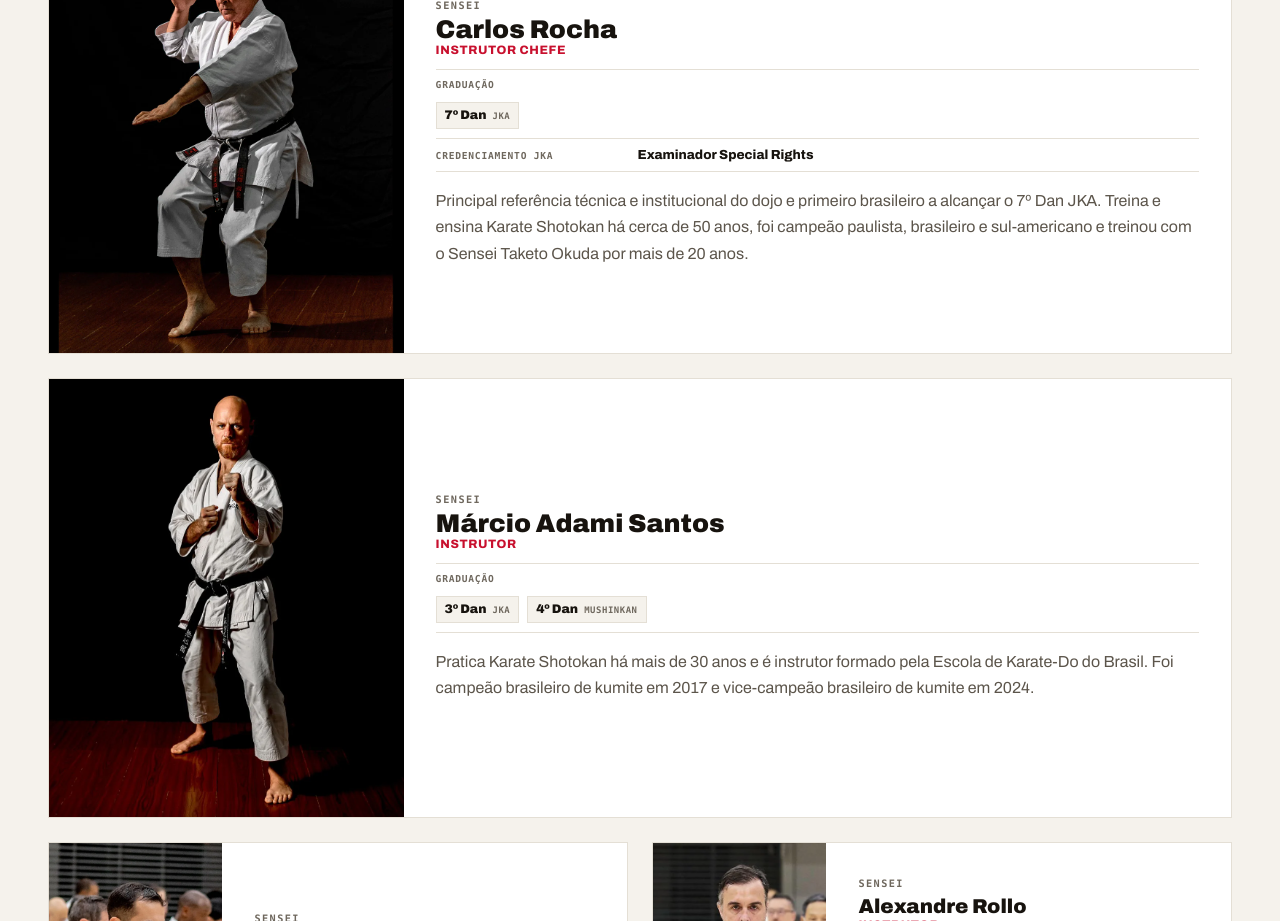
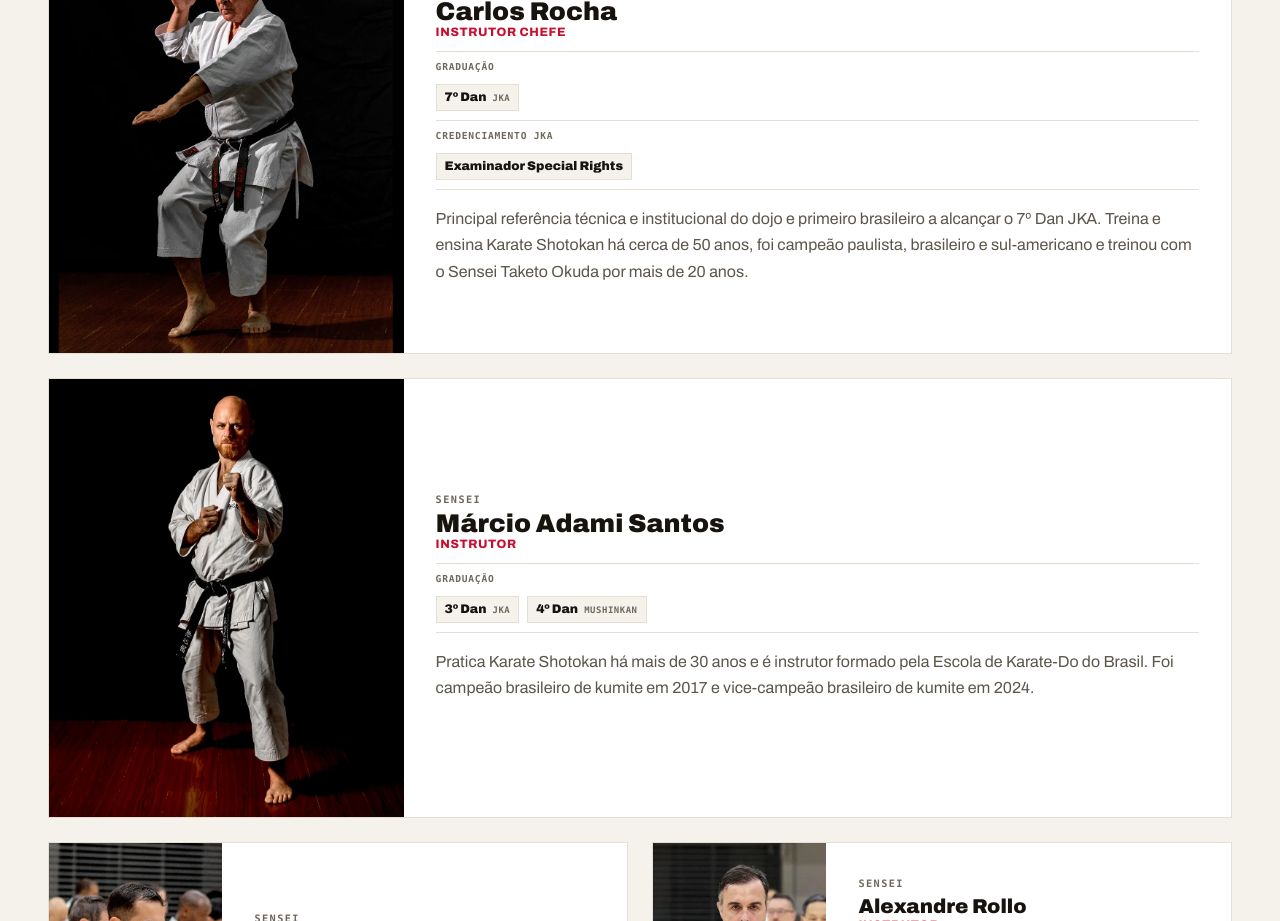
Before and after one commit to rikicx/mushinkan, a Next.js app: page /o-dojo in a window 1280 px wide. Shown: the part 3260-4181 px from the top of the page. Built offline with nearby package versions, Linux system fonts and the light colour scheme; a web font is replaced by a local one.

Commit message:
fix(instructors): standardize credential badges

```diff
--- a/src/components/Cards.module.css
+++ b/src/components/Cards.module.css
@@ -65,14 +65,16 @@
   border-top: 1px solid var(--color-line-soft);
 }
 
-.graduationGroup {
+.graduationGroup,
+.credentialGroup {
   display: grid;
   gap: 10px;
   padding: 9px 0;
   border-bottom: 1px solid var(--color-line-soft);
 }
 
-.graduationGroup dt {
+.graduationGroup dt,
+.credentialGroup dt {
   color: var(--color-subtle);
   font-family: var(--font-mono);
   font-size: 0.6rem;
@@ -82,7 +84,8 @@
   text-transform: uppercase;
 }
 
-.graduationGroup dd {
+.graduationGroup dd,
+.credentialGroup dd {
   margin: 0;
 }
 
--- a/src/components/Cards.tsx
+++ b/src/components/Cards.tsx
@@ -29,9 +29,13 @@ function SenseiCredentials({ sensei }: { sensei: Sensei }) {
         </div>
       ) : null}
       {otherCredentials.map((credential) => (
-        <div className={styles.credentialItem} key={credential.label}>
+        <div className={styles.credentialGroup} key={credential.label}>
           <dt>{credential.label}</dt>
-          <dd>{credential.value}</dd>
+          <dd className={styles.credentialBadges}>
+            <span className={styles.credentialBadge}>
+              <strong>{credential.value}</strong>
+            </span>
+          </dd>
         </div>
       ))}
     </dl>
```
